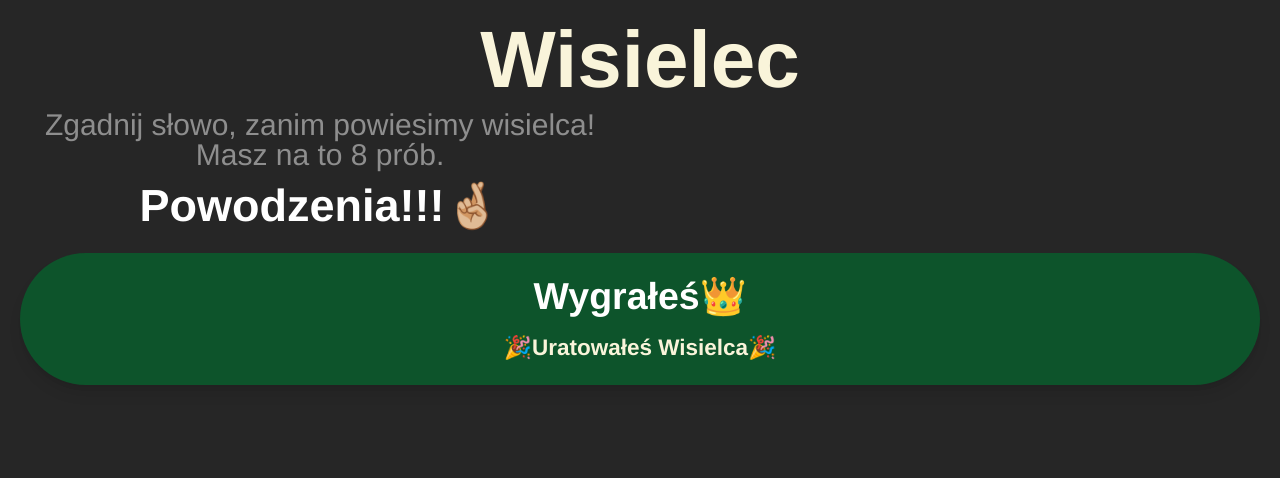
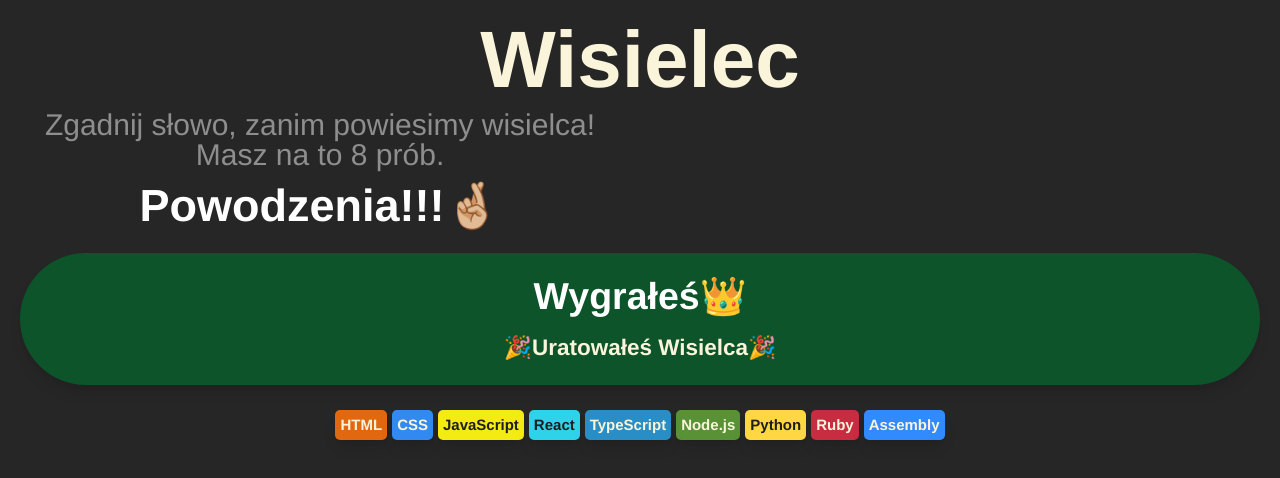
Before and after one commit to vat332/wisielec, a React (Vite) app: page / in a window 1280 px wide. Shown: the top 478 px of the page. Built offline with nearby package versions, Linux system fonts and the light colour scheme.

Commit message:
Add Game component and Languages component; update languages data with Ruby and Assembly

```diff
--- a/src/App.jsx
+++ b/src/App.jsx
@@ -1,3 +1,4 @@
+import Game from "./components/Game";
 import GameStatus from "./components/GameStatus";
 import Header from "./components/Header";
 
@@ -6,6 +7,7 @@ const App = () => {
     <main className="flex flex-col justify-center p-[2rem]">
       <Header />
       <GameStatus />
+      <Game />
     </main>
   );
 };
--- /dev/null
+++ b/src/components/Game.jsx
@@ -0,0 +1,18 @@
+import languages from "../data/constans";
+import Languages from "./Languages";
+const Game = () => {
+  return (
+    <section className="gap-2 flex flex-wrap justify-center items-center mt-10 text-2xl font-bold">
+      {languages.map((language) => (
+        <Languages
+          key={language.name}
+          name={language.name}
+          backgroundColor={language.backgroundColor}
+          color={language.color}
+        />
+      ))}
+    </section>
+  );
+};
+
+export default Game;
--- /dev/null
+++ b/src/components/Languages.jsx
@@ -0,0 +1,15 @@
+const Languages = (props) => {
+  return (
+    <section
+      className="rounded-lg shadow-lg p-2"
+      style={{
+        backgroundColor: props.backgroundColor,
+        color: props.color,
+      }}
+    >
+      {props.name}
+    </section>
+  );
+};
+
+export default Languages;
--- a/src/data/constans.js
+++ b/src/data/constans.js
@@ -34,6 +34,16 @@ const languages = [
     backgroundColor: "#ffd742",
     color: "#1e1e1e",
   },
+  {
+    name: "Ruby",
+    backgroundColor: "#c72c41",
+    color: "#F9F4DA",
+  },
+  {
+    name: "Assembly",
+    backgroundColor: "#328AFF",
+    color: "#F9F4DA",
+  },
 ];
 
 export default languages;
```
